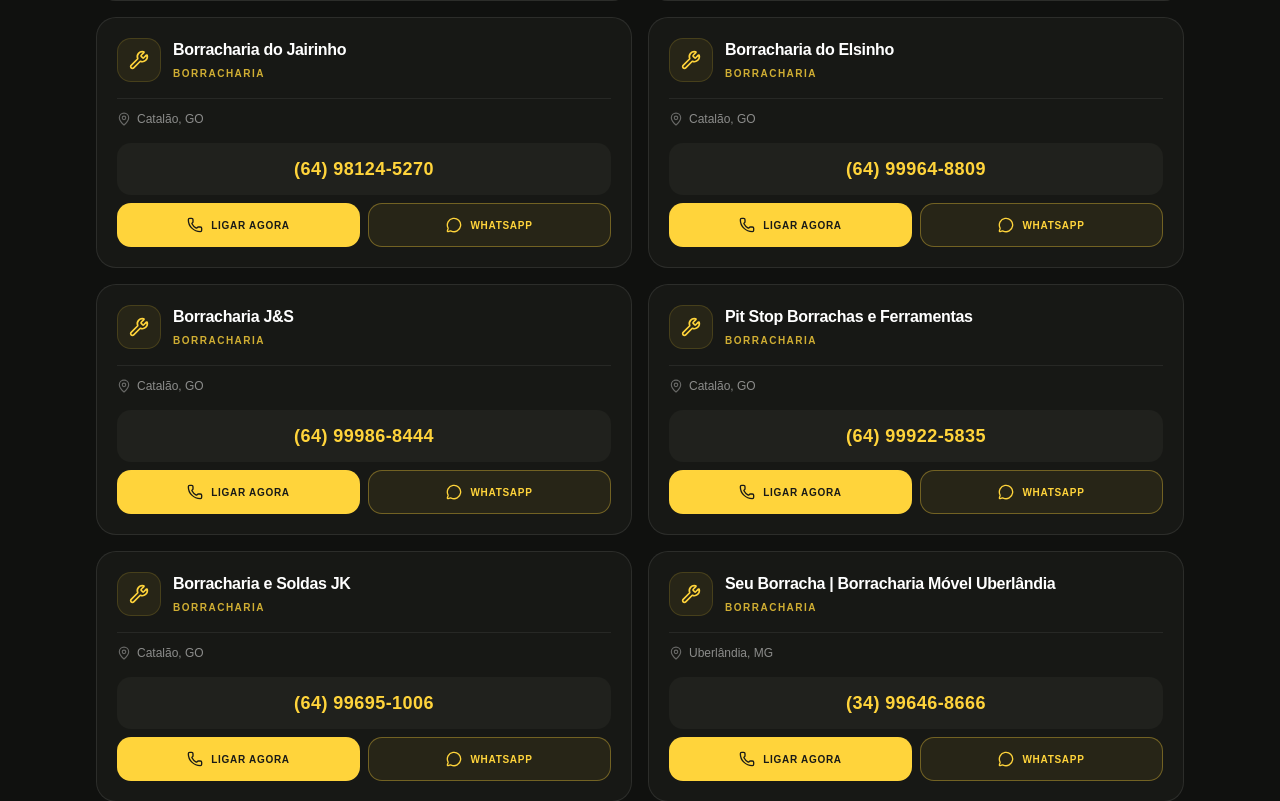
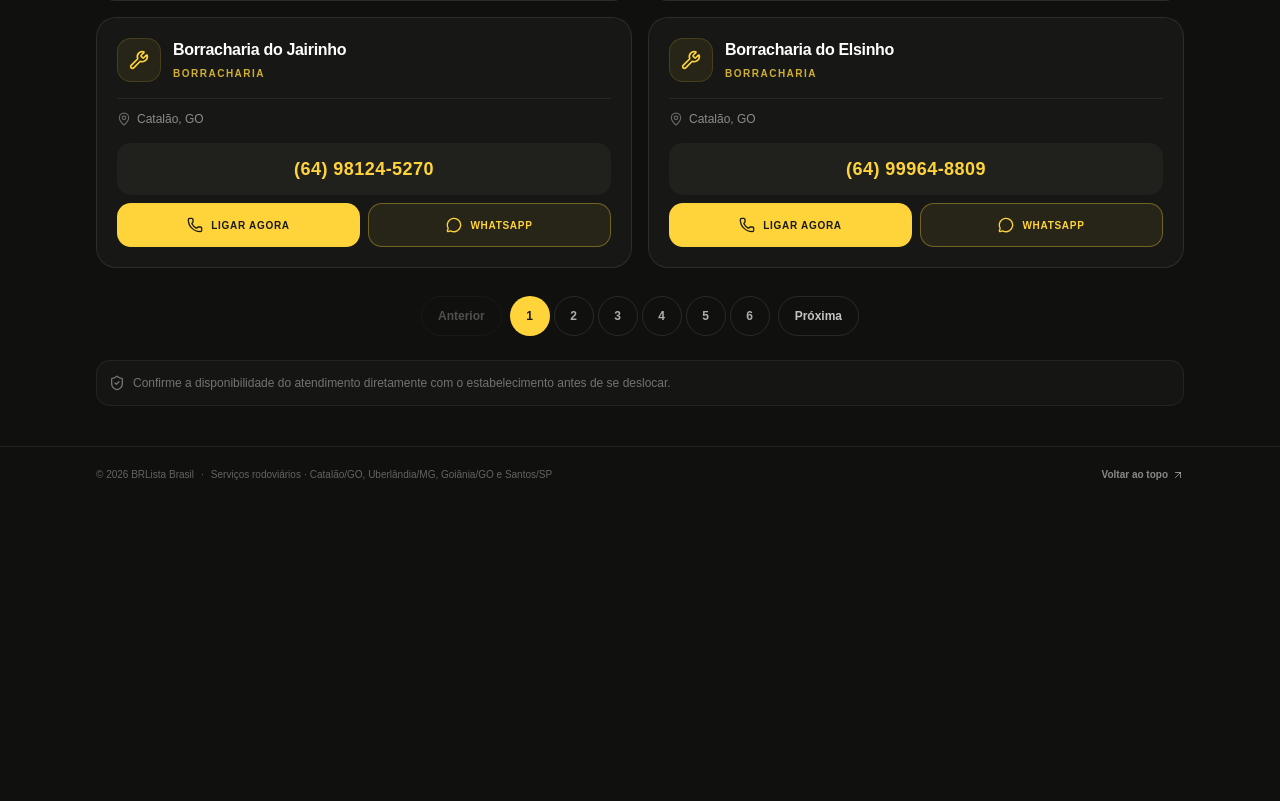
Before and after one commit to marandrade213-stack/brlista-brasil, a Next.js app: page / in a window 1280 px wide. Shown: the part 1907-2708 px from the top of the page. After the commit the page ends 2409 px from the top, so only its background shows below. Built offline with nearby package versions, Linux system fonts and the light colour scheme.

Commit message:
Paginate BRLista directory results

```diff
--- a/components/brlista-directory.tsx
+++ b/components/brlista-directory.tsx
@@ -92,6 +92,7 @@ type BeforeInstallPromptEvent = Event & {
 export function BrlistaDirectory() {
   const [query, setQuery] = useState('')
   const [category, setCategory] = useState<CategoryFilter>('Todas')
+  const [currentPage, setCurrentPage] = useState(1)
   const [showTravelTip, setShowTravelTip] = useState(false)
   const [submissionState, setSubmissionState] = useState<'idle' | 'opened'>('idle')
   const [installPrompt, setInstallPrompt] = useState<BeforeInstallPromptEvent | null>(null)
@@ -156,6 +157,22 @@ export function BrlistaDirectory() {
     })
   }
 
+  function handleSearchChange(value: string) {
+    setQuery(value)
+    setCurrentPage(1)
+  }
+
+  function handleCategoryChange(value: CategoryFilter) {
+    setCategory(value)
+    setCurrentPage(1)
+  }
+
+  function handleClearFilters() {
+    setQuery('')
+    setCategory('Todas')
+    setCurrentPage(1)
+  }
+
   function handleSearchSubmit(event: FormEvent<HTMLFormElement>) {
     event.preventDefault()
     searchInputRef.current?.blur()
@@ -194,6 +211,10 @@ export function BrlistaDirectory() {
       return matchesCategory && searchableText.includes(normalizedQuery)
     })
   }, [category, query])
+
+  const itemsPerPage = 10
+  const totalPages = Math.ceil(filteredPlaces.length / itemsPerPage)
+  const paginatedPlaces = filteredPlaces.slice((currentPage - 1) * itemsPerPage, currentPage * itemsPerPage)
 
   return (
     <main className="min-h-screen bg-[#10110f] text-[#f6f4ed]">
@@ -245,7 +266,7 @@ export function BrlistaDirectory() {
                 type="search"
                 enterKeyHint="search"
                 value={query}
-                onChange={(event) => setQuery(event.target.value)}
+                onChange={(event) => handleSearchChange(event.target.value)}
                 onKeyDown={handleSearchKeyDown}
                 placeholder="Cidade, rodovia ou serviço..."
                 className="min-w-0 flex-1 bg-transparent text-sm text-white outline-none placeholder:text-white/35"
@@ -318,7 +339,7 @@ export function BrlistaDirectory() {
               <button
                 type="button"
                 key={item}
-                onClick={() => setCategory(item)}
+                onClick={() => handleCategoryChange(item)}
                 aria-pressed={category === item}
                 className={`shrink-0 rounded-full border px-3.5 py-2 text-xs font-semibold transition ${category === item ? 'border-[#ffd43b] bg-[#ffd43b] text-[#191a17]' : 'border-white/10 bg-transparent text-white/55 hover:border-white/25 hover:text-white'}`}
               >{item}</button>
@@ -328,7 +349,7 @@ export function BrlistaDirectory() {
 
         {filteredPlaces.length > 0 ? (
           <div className="mt-6 grid gap-4 md:grid-cols-2">
-            {filteredPlaces.map((place) => {
+            {paginatedPlaces.map((place) => {
               const Icon = place.icon
               return (
                 <article key={place.name} className="rounded-[20px] border border-white/[0.09] bg-[#171815] p-4 transition hover:border-white/[0.16] sm:p-5">
@@ -357,8 +378,44 @@ export function BrlistaDirectory() {
             <Search className="mx-auto size-7 text-white/25" />
             <h3 className="mt-3 font-bold">Nenhum serviço encontrado</h3>
             <p className="mt-1 text-sm text-white/45">Tente outro termo ou escolha uma categoria diferente.</p>
-            <button type="button" onClick={() => { setQuery(''); setCategory('Todas') }} className="mt-4 rounded-full border border-white/15 px-4 py-2 text-xs font-semibold text-white/70 hover:border-[#ffd43b]/50 hover:text-[#ffd43b]">Limpar filtros</button>
+            <button type="button" onClick={handleClearFilters} className="mt-4 rounded-full border border-white/15 px-4 py-2 text-xs font-semibold text-white/70 hover:border-[#ffd43b]/50 hover:text-[#ffd43b]">Limpar filtros</button>
           </div>
+        )}
+
+        {totalPages > 1 && (
+          <nav aria-label="Paginação dos estabelecimentos" className="mt-7 flex flex-wrap items-center justify-center gap-2">
+            <button
+              type="button"
+              onClick={() => setCurrentPage((page) => Math.max(1, page - 1))}
+              disabled={currentPage === 1}
+              className="min-h-10 rounded-full border border-white/10 px-4 text-xs font-semibold text-white/75 transition hover:border-[#ffd43b]/50 hover:text-[#ffd43b] disabled:cursor-not-allowed disabled:opacity-35"
+            >
+              Anterior
+            </button>
+            <div className="flex items-center gap-1" aria-label="Páginas">
+              {Array.from({ length: totalPages }, (_, index) => index + 1).map((page) => (
+                <button
+                  key={page}
+                  type="button"
+                  onClick={() => setCurrentPage(page)}
+                  aria-label={`Página ${page}`}
+                  aria-current={currentPage === page ? 'page' : undefined}
+                  className={`size-10 rounded-full text-xs font-bold transition focus-visible:outline-2 focus-visible:outline-offset-2 focus-visible:outline-[#ffd43b] ${currentPage === page ? 'bg-[#ffd43b] text-[#191a17]' : 'border border-white/10 text-white/65 hover:border-[#ffd43b]/50 hover:text-[#ffd43b]'}`}
+                >
+                  {page}
+                </button>
+              ))}
+            </div>
+            <button
+              type="button"
+              onClick={() => setCurrentPage((page) => Math.min(totalPages, page + 1))}
+              disabled={currentPage === totalPages}
+              className="min-h-10 rounded-full border border-white/10 px-4 text-xs font-semibold text-white/75 transition hover:border-[#ffd43b]/50 hover:text-[#ffd43b] disabled:cursor-not-allowed disabled:opacity-35"
+            >
+              Próxima
+            </button>
+            <span className="sr-only" aria-live="polite">Página {currentPage} de {totalPages}</span>
+          </nav>
         )}
 
         <p className="mt-6 flex items-start gap-2 rounded-xl border border-white/[0.06] bg-white/[0.025] p-3 text-[10px] leading-5 text-white/40 sm:text-xs">
```
